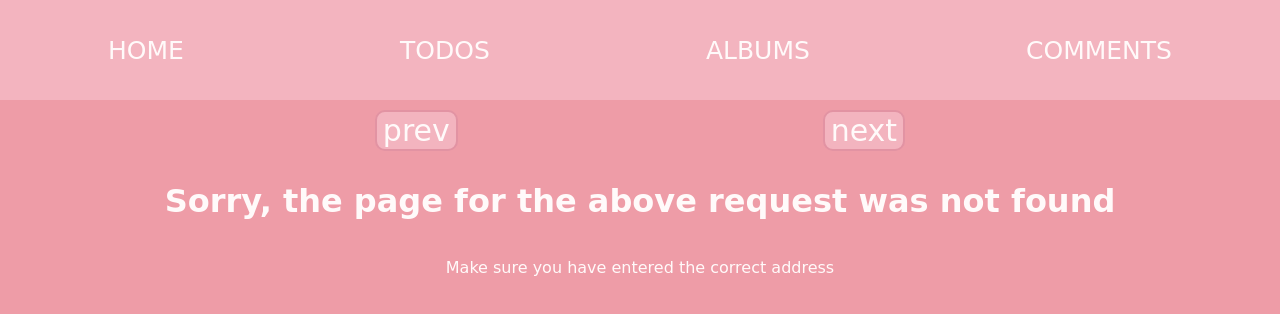
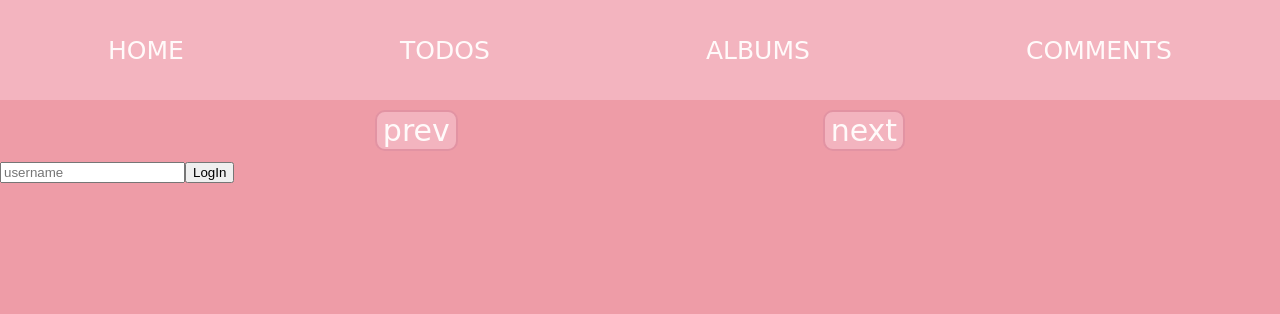
Before and after one commit to Martozhyna/my_react, a React (Create React App) app: page /login in a window 1280 px wide. Before the commit this address had no page. Shown: the top 314 px of the page. Built offline with nearby package versions, Linux system fonts and the light colour scheme.

Commit message:
add custom hooks,private routes and hoc

```diff
--- a/src/App.js
+++ b/src/App.js
@@ -1,7 +1,8 @@
 import {Route, Routes} from "react-router-dom";
 
 import {MainLayout} from "./layouts";
-import {AlbumsPage, CommentsPage, HomePage, NotFoundPage, PostPage, TodosPage} from "./pages";
+import {AlbumsPage, CommentsPage, HomePage, LoginPage, NotFoundPage, PostPage, TodosPage} from "./pages";
+import {RequireAuth} from "./hoc/RequireAuth";
 
 const App = () => {
     return (
@@ -10,8 +11,11 @@ const App = () => {
                 <Route index element={<HomePage/>}/>
                 <Route path={'todos'} element={<TodosPage/>}/>
                 <Route path={'albums'} element={<AlbumsPage/>}/>
-                <Route path={'comments'} element={<CommentsPage/>}/>
+                <Route path={'comments'} element={<RequireAuth>
+                    <CommentsPage/>
+                </RequireAuth>}/>
                 <Route path={'comments/:postId'} element={<PostPage/>}/>
+                <Route path={'login'} element={<LoginPage/>}/>
                 <Route path={'*'} element={<NotFoundPage/>}/>
             </Route>
         </Routes>
--- a/src/components/Header/Header.js
+++ b/src/components/Header/Header.js
@@ -1,14 +1,21 @@
 import {NavLink} from "react-router-dom";
 
 import css from './Header.module.css';
+import {useAuthContext} from "../../hooks";
 
 const Header = () => {
+    const {user} = useAuthContext();
     return (
         <div className={css.Header}>
             <NavLink to={''}>HOME</NavLink>
             <NavLink to={'todos'}>TODOS</NavLink>
             <NavLink to={'albums'}>ALBUMS</NavLink>
             <NavLink to={'comments'}>COMMENTS</NavLink>
+            {
+                user && <div>
+                    {user} <button>LogOut</button>
+                </div>
+            }
         </div>
     )
 }
--- /dev/null
+++ b/src/hoc/AuthProvider.js
@@ -0,0 +1,23 @@
+import {createContext, useState} from "react";
+
+const AuthContext = createContext(null);
+
+const AuthProvider = ({children}) => {
+    const [user, setUser] = useState(null);
+
+    const logIn = (loginUser)=>{
+        setUser(loginUser)
+    }
+    const logOut=()=>{
+        setUser(null)
+    }
+
+    const value = {user, logIn, logOut}
+    return(
+        <AuthContext.Provider value={value}>
+            {children}
+        </AuthContext.Provider>
+    )
+};
+
+export {AuthProvider, AuthContext};
--- /dev/null
+++ b/src/hoc/RequireAuth.js
@@ -0,0 +1,14 @@
+import {Navigate, useLocation} from "react-router-dom";
+import {useAuthContext} from "../hooks";
+
+const RequireAuth = ({children}) => {
+    const location = useLocation();
+    const {user} = useAuthContext();
+
+    if (!user){
+        return <Navigate to={'/login'} state={location}/>
+    }
+    return children
+
+}
+export {RequireAuth}
--- /dev/null
+++ b/src/hoc/index.js
@@ -0,0 +1 @@
+export * from './AuthProvider';
--- /dev/null
+++ b/src/hooks/index.js
@@ -0,0 +1 @@
+export * from './useAuthContext';
--- /dev/null
+++ b/src/hooks/useAuthContext.js
@@ -0,0 +1,9 @@
+import {useContext} from "react";
+
+import {AuthContext} from "../hoc";
+
+const useAuthContext = () => useContext(AuthContext);
+
+export {
+    useAuthContext
+}
--- a/src/index.js
+++ b/src/index.js
@@ -4,13 +4,17 @@ import {BrowserRouter} from "react-router-dom";
 
 import './index.css';
 import {App} from './App';
+import {AuthProvider} from "./hoc";
 
 
 
 const root = ReactDOM.createRoot(document.getElementById('root'));
 root.render(
-    <BrowserRouter>
-        <App />
-    </BrowserRouter>
+    <AuthProvider>
+        <BrowserRouter>
+            <App />
+        </BrowserRouter>
+    </AuthProvider>
+
 
 );
--- /dev/null
+++ b/src/pages/LoginPage/LoginPage.js
@@ -0,0 +1,24 @@
+import {useRef} from "react";
+
+import {useAuthContext} from "../../hooks";
+import {useLocation, useNavigate} from "react-router-dom";
+
+const LoginPage = () => {
+
+    const username = useRef();
+    const {logIn} = useAuthContext();
+    const navigate = useNavigate();
+    const {state} = useLocation();
+
+    const login = () => {
+        logIn(username.current.value);
+        navigate(state.pathname, {replace: true});
+    }
+    return (
+        <div>
+            <input type="text" placeholder={'username'} ref={username}/>
+            <button onClick={() => login()}>LogIn</button>
+        </div>
+    )
+}
+export {LoginPage}
--- a/src/pages/index.js
+++ b/src/pages/index.js
@@ -4,3 +4,4 @@ export * from './CommentsPage/CommentsPage';
 export * from './TodosPage/TodosPage';
 export * from './NotFoundPage/NotFoundPage';
 export * from './PostPage/PostPage';
+export * from './LoginPage/LoginPage';
```
